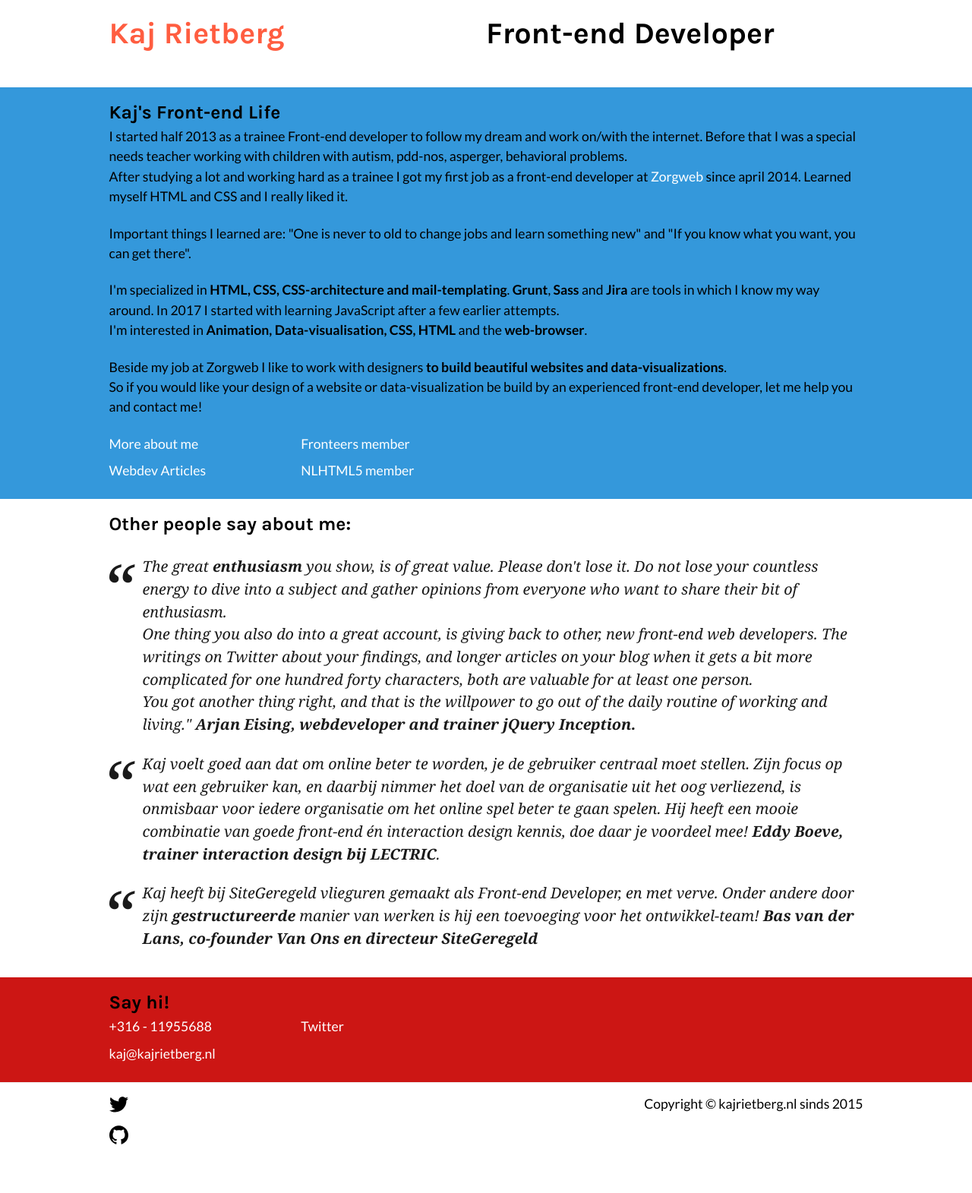
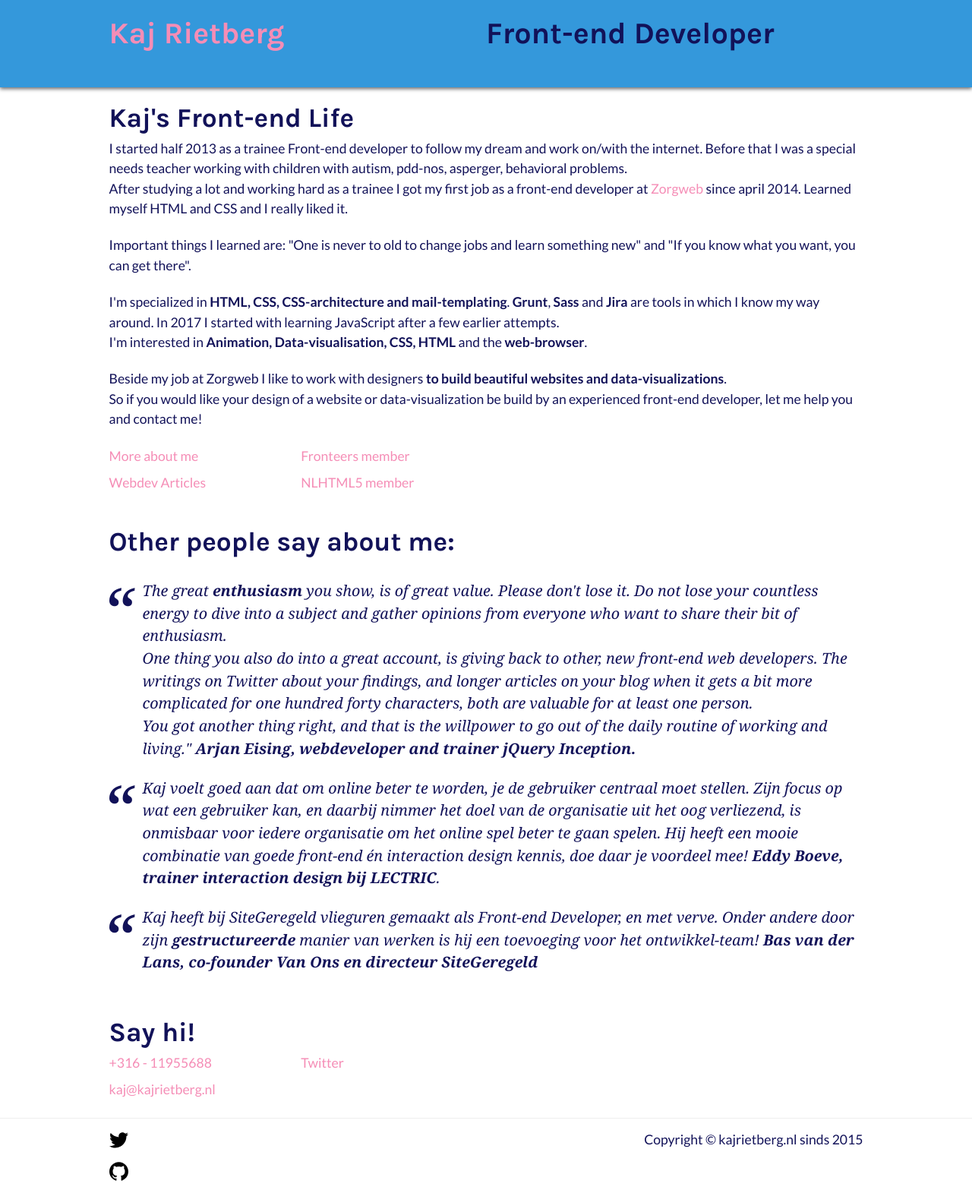
Before and after one commit to kajrietberg/kajrietberg.nl, a Jekyll site: the page built from index.html, in a window 1280 px wide. Shown: the whole page at 76% size. Built offline with Jekyll 4.4.1, drawn with Linux system fonts in a browser that asks for light colours; before the commit the page ends 1523 px from its top, so only the background shows below that.

Commit message:
Aanpassing kleuren voorpagina en header

```diff
--- a/_sass/3-base/_base.scss
+++ b/_sass/3-base/_base.scss
@@ -23,7 +23,7 @@
 ::selection { background: lighten($black, 10%); color: $white; text-shadow: none; }
 
 html {
-    color: lighten($black, 10%);
+    color: #121259;
     font: 300 $font-size-body $font-base;
     text-rendering: optimizeLegibility;
     -webkit-text-size-adjust: 100%;
@@ -46,15 +46,12 @@
 }
 
 h1 {
-    font-size: 2.25em;
+    font-size: 2.25rem;
 }
 
 
 h2 {
-    font-size: 1.4em;
-    .page--home & {
-        color: #000;
-    }
+    font-size: 2rem;
 }
 
 h3 { font-size: 1.2em; }
@@ -72,7 +69,7 @@
 
 
 a {
-    color: #FF5D40;
+    color: #F58DB6;
     text-decoration: none;
     &:hover { color: darken($color-brand, 50%); }
 }
--- a/_sass/5-modules/_header.scss
+++ b/_sass/5-modules/_header.scss
@@ -7,22 +7,10 @@
     height: 150px;
     width: 100%;
     box-shadow: 0px 2px 5px #666;
+    background-color: #3498DB;
 
     @include breakpoint($breakpoint-two) {
         height: 115px;
-    }
-
-    .page--about & {
-        background-color: #3498DB;
-    }
-
-    .page--webdev &,
-    .article & {
-        background-color: #3D7499;
-    }
-
-    .page--photography & {
-        background-color: #CC1614;
     }
 
 
@@ -44,6 +32,7 @@
     h3 {
         margin-bottom: 10px;
     }
+
 }
 
 
--- a/_sass/6-gui/_home.scss
+++ b/_sass/6-gui/_home.scss
@@ -3,22 +3,8 @@
 \*------------------------------------*/
 .page--home {
 
-    main a {
-        color: #fff;
-
-        &:hover {
-            color: #FF5D40;
-        }
-    }
-
-
-    p {
-    color: #000;
-    }
-
-
     header h1 a {
-        color: #FF5D40;
+        color: #F58DB6;
     }
 }
 
@@ -31,17 +17,17 @@
 \*------------------------------------*/
 
 .page--home section:nth-of-type(1) {
-    background-color: #3498DB;
+    // background-color: #3498DB;
 }
 .page--home section:nth-of-type(2) {
-    background-color: #fff;
+    // background-color: #fff;
 
     a {
-        color: #FF5D40;
+        // color: #FF5D40;
     }
 }
 .page--home section:nth-of-type(3) {
-    background-color: #CC1614;
+    // background-color: #CC1614;
 }
 
 
```
